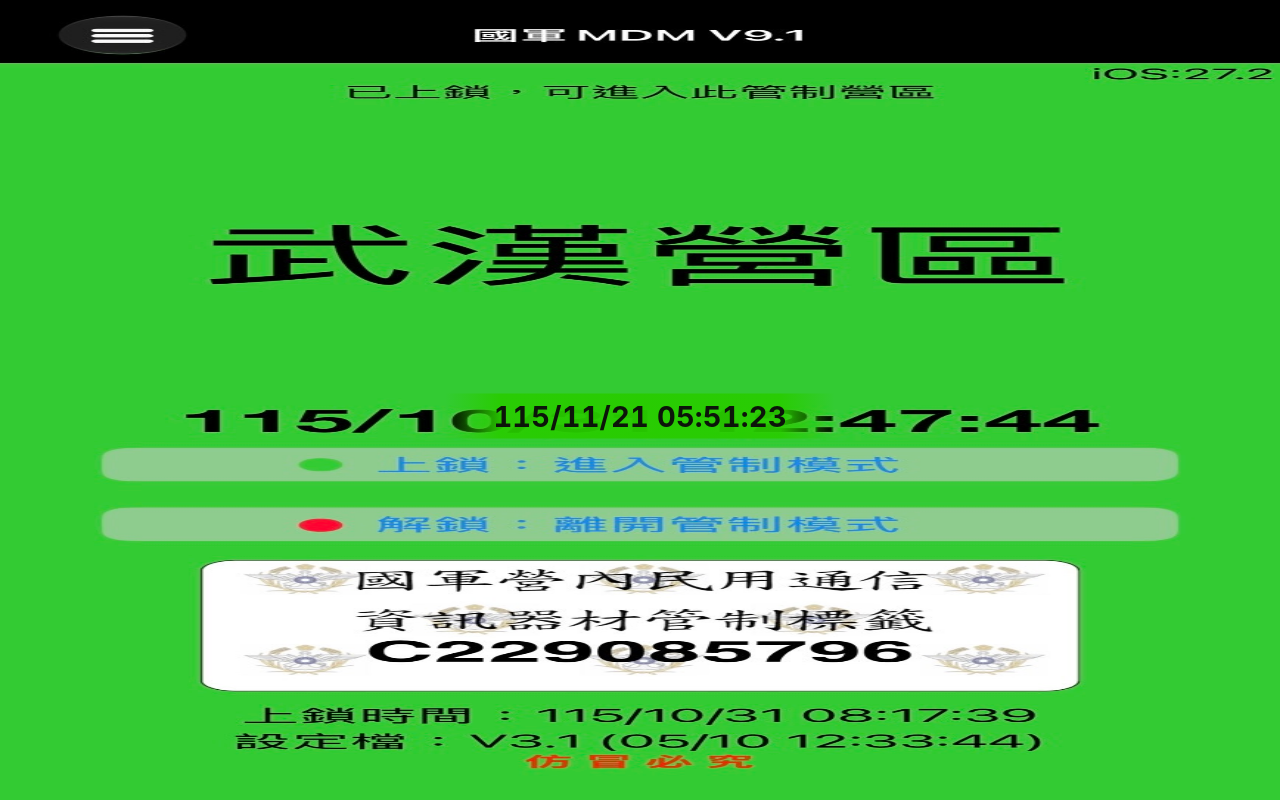
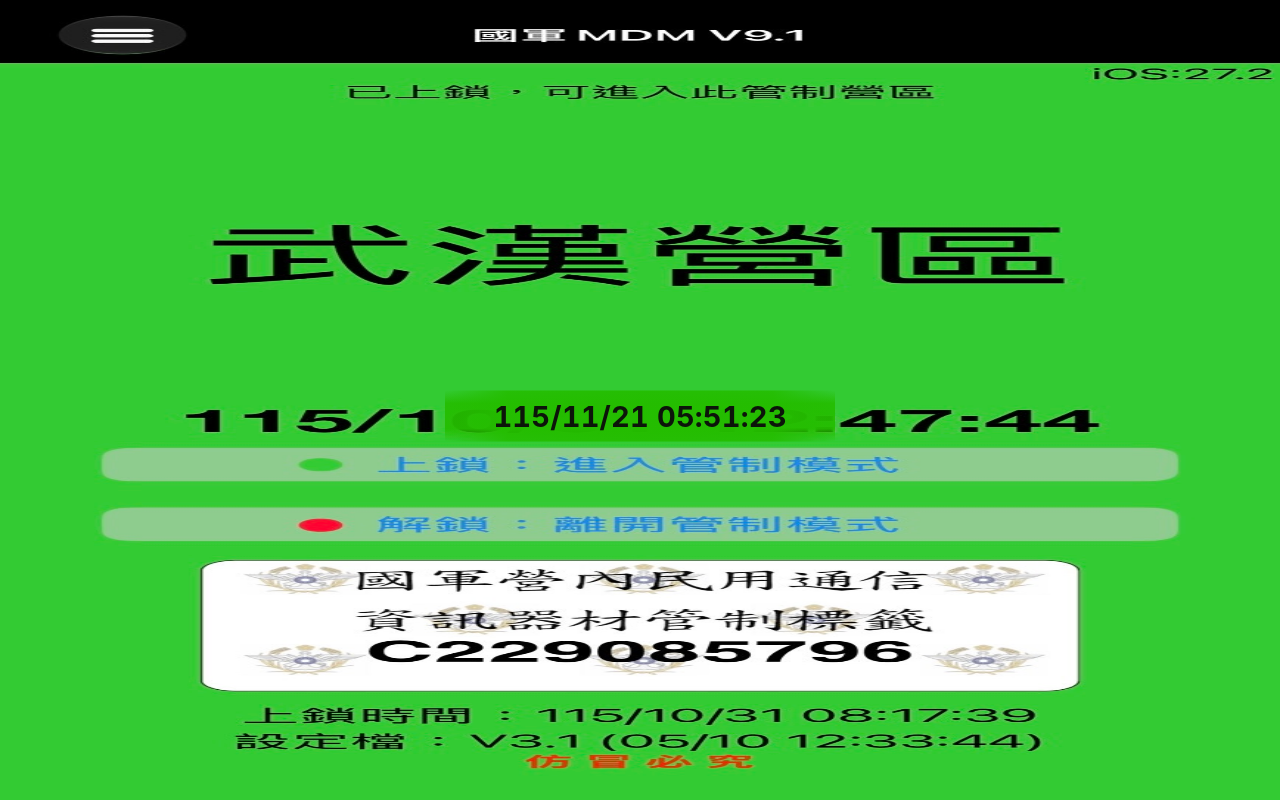
Before and after one commit to zxc3985888-netizen/MDM, a plain HTML site: page index.html in a window 1280 px wide. Drawn offline with Linux system fonts and the light colour scheme.

Commit message:
Update index.html

```diff
--- a/index.html
+++ b/index.html
@@ -10,7 +10,7 @@
   <script src="https://cdnjs.cloudflare.com/ajax/libs/qrcodejs/1.0.0/qrcode.min.js"></script>
   <style>
     :root {
-      --green-bg: #28cc00;
+      --green-bg: #24bd00;
       --yellow-bg: #f6f600;
     }
     * {
@@ -40,19 +40,19 @@
     .screenshot-screen {
       position: relative;
       background-color: var(--green-bg);
-      background-image: url("./IMG_0146.jpeg?v=102");
+      background-image: url("./IMG_0146.jpeg?v=103");
       background-size: 100% 100%;
       background-position: center;
       background-repeat: no-repeat;
     }
 
-    /* 緊湊覆蓋原本時間：左右加寬包住字元，上下收斂避免色塊感 */
+    /* 雙向柔和羽化遮罩：只蓋住字跡並快速淡出，減少色塊邊界感 */
     .clock-overlay {
       position: absolute;
       left: 50%;
       top: 52.0%;
       transform: translate(-50%, -50%);
-      padding: 5px 46px;
+      padding: 8px 48px;
       min-width: 390px;
       text-align: center;
       font-size: 29px;
@@ -62,14 +62,23 @@
       letter-spacing: 0.2px;
       white-space: nowrap;
       z-index: 5;
-      background: linear-gradient(
-        90deg,
-        rgba(40, 204, 0, 0) 0%,
-        rgba(40, 204, 0, 0.92) 14%,
-        rgba(40, 204, 0, 0.96) 50%,
-        rgba(40, 204, 0, 0.92) 86%,
-        rgba(40, 204, 0, 0) 100%
-      );
+      background-image:
+        linear-gradient(
+          90deg,
+          rgba(36, 189, 0, 0) 0%,
+          rgba(36, 189, 0, 0.88) 16%,
+          rgba(36, 189, 0, 0.94) 50%,
+          rgba(36, 189, 0, 0.88) 84%,
+          rgba(36, 189, 0, 0) 100%
+        ),
+        linear-gradient(
+          180deg,
+          rgba(36, 189, 0, 0) 0%,
+          rgba(36, 189, 0, 0.92) 25%,
+          rgba(36, 189, 0, 0.94) 75%,
+          rgba(36, 189, 0, 0) 100%
+        );
+      background-blend-mode: normal;
     }
 
     /* 透明點擊熱區：左上選單按鈕 */
```
